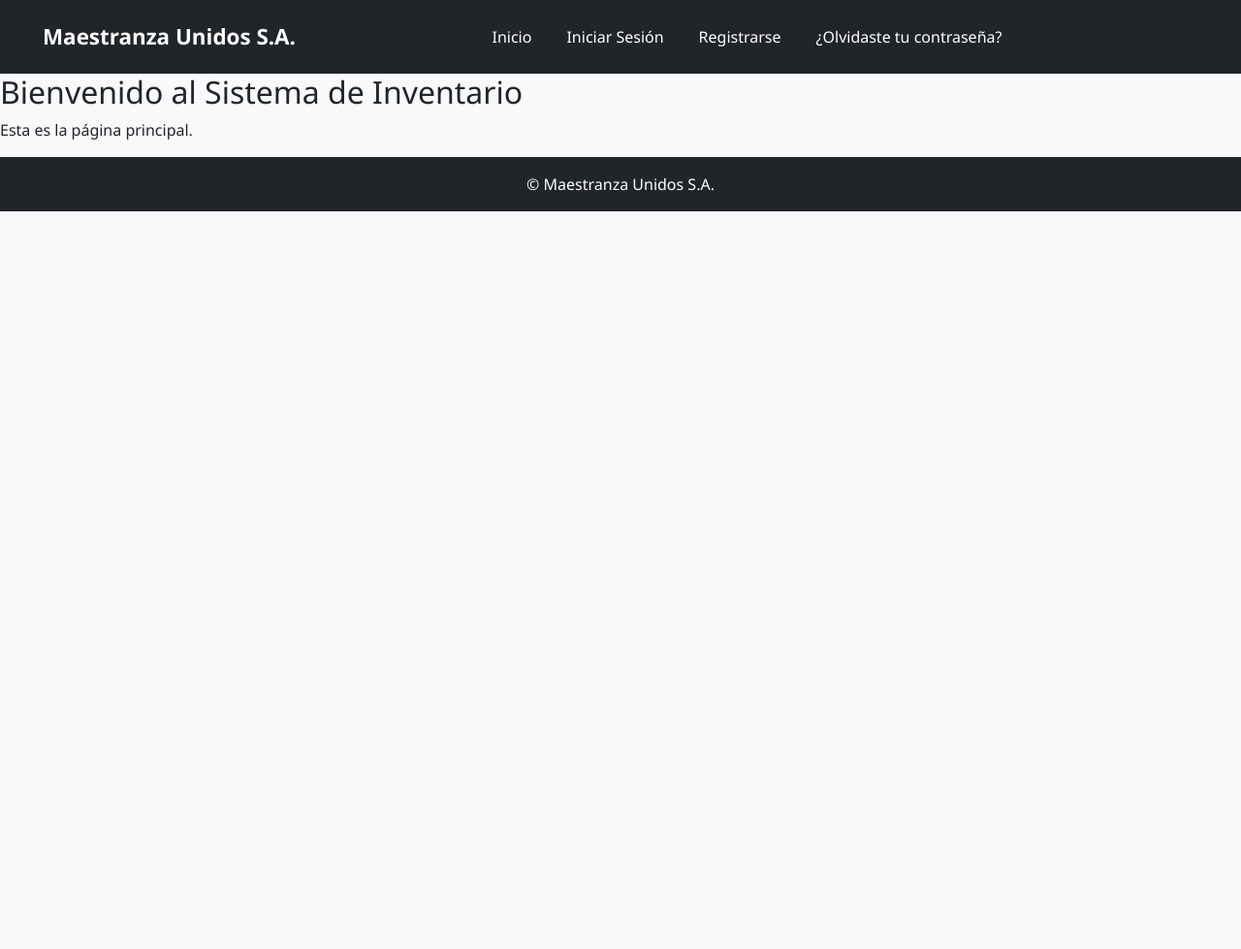
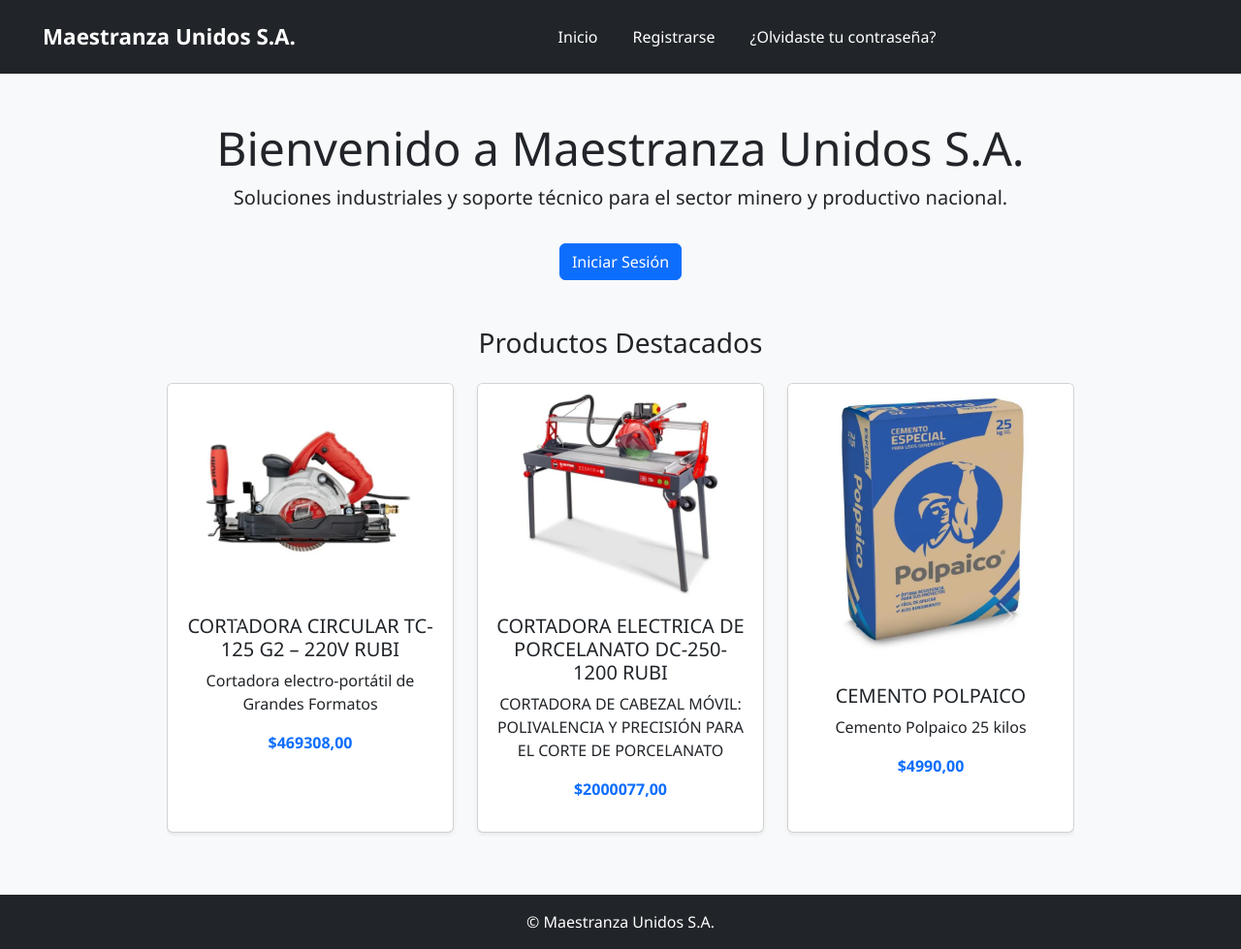
Before and after one commit to NerdSyntax/Maestranza, a Django app: page / in a window 1280 px wide. Shown: the whole page at 97% size. Before the commit the page ends 218 px from the top, so only its background shows below. Run offline with Django 5.2, Linux system fonts and the light colour scheme; data comes from the database, SQL or seed files in the repository; both versions use the stored data as it was after the commit.

Commit message:
Modificacion pagina inicial

```diff
--- a/inventario/templates/inventario/base.html
+++ b/inventario/templates/inventario/base.html
@@ -50,9 +50,9 @@
                 <li class="nav-item"><a class="nav-link" href="{% url 'dashboard' %}">Dashboard</a></li>
             {% endif %}
         {% else %}
-            <li class="nav-item"><a class="nav-link" href="{% url 'login' %}">Iniciar Sesión</a></li>
             <li class="nav-item"><a class="nav-link" href="{% url 'registro_usuario' %}">Registrarse</a></li>
             <li class="nav-item"><a class="nav-link" href="{% url 'olvidar_contra' %}">¿Olvidaste tu contraseña?</a></li>
+
         {% endif %}
       </ul>
 
--- a/inventario/templates/inventario/index.html
+++ b/inventario/templates/inventario/index.html
@@ -3,6 +3,127 @@
 {% block title %}Inicio{% endblock %}
 
 {% block content %}
-<h2>Bienvenido al Sistema de Inventario</h2>
-<p>Esta es la página principal.</p>
+<div class="container py-5">
+
+  {% if user.is_authenticated %}
+    {% with rol=user.groups.first.name %}
+      <div class="text-center mb-5">
+        <h1 class="display-4">Bienvenido, {{ user.username }}</h1>
+        <p class="lead">Rol: {{ rol }}</p>
+      </div>
+
+      <div class="row g-4">
+        {% if rol == 'Administrador' %}
+          <div class="col-md-3">
+            <div class="card h-100 text-center shadow-sm">
+              <div class="card-body">
+                <h5 class="card-title">Usuarios</h5>
+                <p class="card-text">Gestiona los usuarios del sistema.</p>
+                <a href="{% url 'usuarios_crud' %}" class="btn btn-outline-primary">Ir</a>
+              </div>
+            </div>
+          </div>
+        {% endif %}
+
+        {% if rol in 'AdministradorGestor de InventarioAlmacén' %}
+          <div class="col-md-3">
+            <div class="card h-100 text-center shadow-sm">
+              <div class="card-body">
+                <h5 class="card-title">CRUD Productos</h5>
+                <p class="card-text">Edita o elimina productos del inventario.</p>
+                <a href="{% url 'producto_crud' %}" class="btn btn-outline-primary">Ir</a>
+              </div>
+            </div>
+          </div>
+        {% endif %}
+
+        {% if rol in 'AdministradorGestor de Inventario' %}
+          <div class="col-md-3">
+            <div class="card h-100 text-center shadow-sm">
+              <div class="card-body">
+                <h5 class="card-title">Registrar Producto</h5>
+                <p class="card-text">Agrega nuevos artículos al inventario.</p>
+                <a href="{% url 'registro_producto' %}" class="btn btn-outline-primary">Ir</a>
+              </div>
+            </div>
+          </div>
+        {% endif %}
+
+        {% if rol in 'AdministradorGestor de InventarioCompradorAlmacén' %}
+          <div class="col-md-3">
+            <div class="card h-100 text-center shadow-sm">
+              <div class="card-body">
+                <h5 class="card-title">Catálogo</h5>
+                <p class="card-text">Consulta los productos disponibles.</p>
+                <a href="{% url 'tienda' %}" class="btn btn-outline-primary">Ir</a>
+              </div>
+            </div>
+          </div>
+
+          <div class="col-md-3">
+            <div class="card h-100 text-center shadow-sm">
+              <div class="card-body">
+                <h5 class="card-title">Dashboard</h5>
+                <p class="card-text">Visualiza información clave.</p>
+                <a href="{% url 'dashboard' %}" class="btn btn-outline-primary">Ir</a>
+              </div>
+            </div>
+          </div>
+        {% endif %}
+      </div>
+    {% endwith %}
+
+  {% else %}
+    <!-- VISITANTES NO AUTENTICADOS -->
+    <div class="text-center mb-5">
+      <h1 class="display-5">Bienvenido a Maestranza Unidos S.A.</h1>
+      <p class="lead">Soluciones industriales y soporte técnico para el sector minero y productivo nacional.</p>
+      <a href="{% url 'login' %}" class="btn btn-primary mt-3">Iniciar Sesión</a>
+    </div>
+
+    <h3 class="mb-4 text-center">Productos Destacados</h3>
+
+    {% if productos %}
+      <div id="productosCarousel" class="carousel slide" data-bs-ride="carousel">
+        <div class="carousel-inner">
+
+          {% for producto in productos %}
+            {% if forloop.first or forloop.counter0|divisibleby:3 %}
+              <div class="carousel-item {% if forloop.first %}active{% endif %}">
+                <div class="row justify-content-center">
+            {% endif %}
+
+            <div class="col-md-4 mb-3">
+              <div class="card h-100 shadow-sm">
+                <img src="{{ producto.imagen.url }}" class="card-img-top" alt="{{ producto.nombre }}">
+                <div class="card-body text-center">
+                  <h5 class="card-title">{{ producto.nombre }}</h5>
+                  <p class="card-text">{{ producto.descripcion|truncatewords:20 }}</p>
+                  <p class="fw-bold text-primary">${{ producto.precio }}</p>
+                </div>
+              </div>
+            </div>
+
+            {% if forloop.counter|divisibleby:3 or forloop.last %}
+                </div>
+              </div>
+            {% endif %}
+          {% endfor %}
+
+        </div>
+
+        <button class="carousel-control-prev" type="button" data-bs-target="#productosCarousel" data-bs-slide="prev">
+          <span class="carousel-control-prev-icon" aria-hidden="true"></span>
+          <span class="visually-hidden">Anterior</span>
+        </button>
+        <button class="carousel-control-next" type="button" data-bs-target="#productosCarousel" data-bs-slide="next">
+          <span class="carousel-control-next-icon" aria-hidden="true"></span>
+          <span class="visually-hidden">Siguiente</span>
+        </button>
+      </div>
+    {% else %}
+      <p class="text-center">No hay productos disponibles.</p>
+    {% endif %}
+  {% endif %}
+</div>
 {% endblock %}
--- a/inventario/views.py
+++ b/inventario/views.py
@@ -445,3 +445,8 @@
     enviar_alerta_stock_bajo()
     messages.success(request, "📧 Correo de alerta enviado correctamente.")
     return redirect('dashboard')
+
+
+def index(request):
+    productos = Producto.objects.all() if not request.user.is_authenticated else None
+    return render(request, 'inventario/index.html', {'productos': productos})
```
Also changed, not shown: db.sqlite3.
